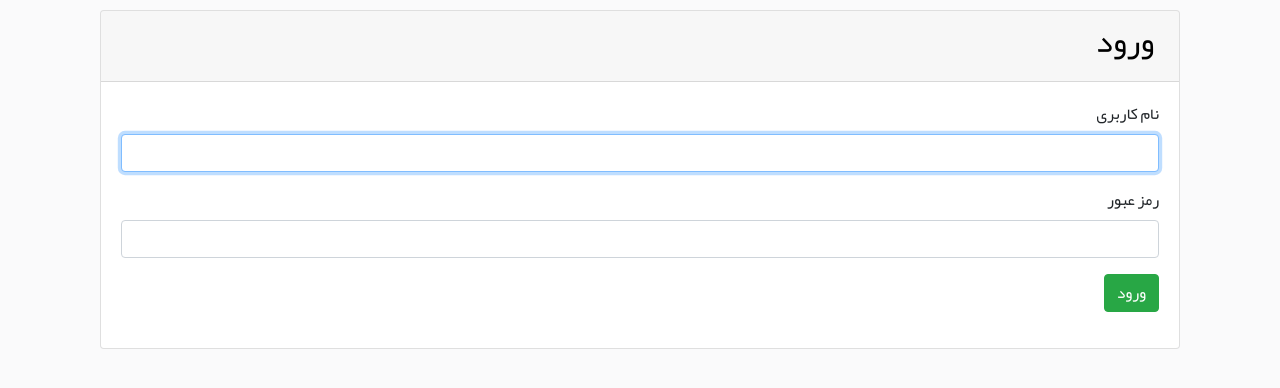
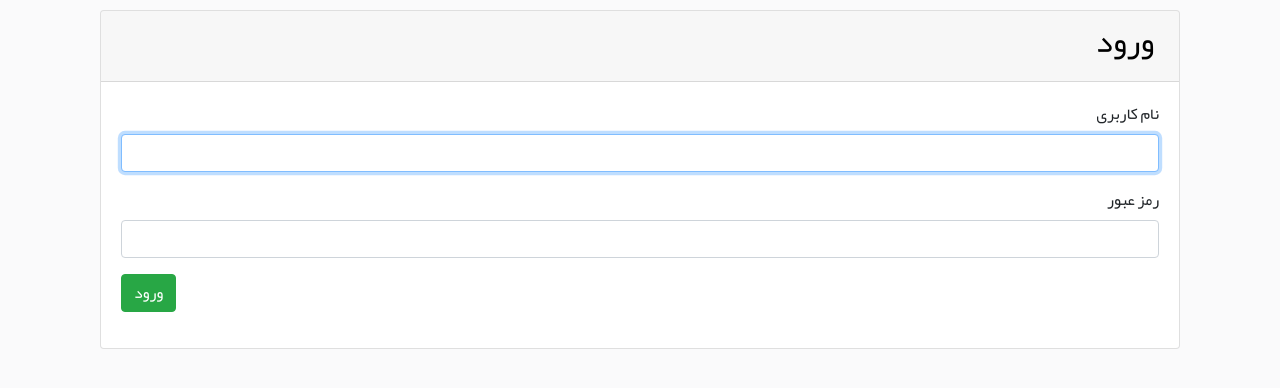
Before and after one commit to mostmand/jike, a Django app: page /accounts/login/ in a window 1280 px wide. Shown: the part 50-438 px from the top of the page. Run offline with Django 3.2, Linux system fonts and the light colour scheme; some libraries are stand-ins or nearby versions.

Commit message:
Fix some small issues

```diff
--- a/static/style/css/style.css
+++ b/static/style/css/style.css
@@ -42,3 +42,7 @@ body{
 .my-button {
     width: 5rem;
 }
+
+.left{
+    text-align: left;
+}
--- a/templates/registration/login.html
+++ b/templates/registration/login.html
@@ -20,7 +20,7 @@
                         <label for="id_password">رمز عبور</label>
                         <input class="form-control" type="password" name="password" required id="id_password">
                     </div>
-                    <div class="form-group">
+                    <div class="form-group left">
                         <button class="btn btn-success" type="submit">
                             ورود
                         </button>
--- a/twitter/templates/twitter/detail.html
+++ b/twitter/templates/twitter/detail.html
@@ -2,8 +2,8 @@
 
 {% block content %}
     <div class="card">
-        <div class="card-header" style="text-align: left; direction: ltr;">
-            @{{ tweet.user.username }}
+        <div class="card-header">
+            {{ tweet.user.username }}
         </div>
         <div class="card-body">
             <p class="text">{{ tweet.tweet_text }}</p>
--- a/twitter/templates/twitter/index.html
+++ b/twitter/templates/twitter/index.html
@@ -8,12 +8,12 @@
         <ul>
             {% for tweet in latest_question_list %}
                 <li class="card">
-                    <div class="card-header" style="text-align: left; direction: ltr;">
-                        @{{ tweet.user.username }}
+                    <div class="card-header">
+                        {{ tweet.user.username }}
                     </div>
                     <div class="card-body">
                         <p class="text">{{ tweet.tweet_text }}</p>
-                        <div style="text-align: left;">
+                        <div class="left">
                             <a class="button btn btn-success" href="{% url 'twitter:detail' tweet.id %}">
                                 برو به صفحه‌ی توییت
                             </a>
```
Also changed, not shown: accounts/templates/signup.html (+10 -2 lines).
